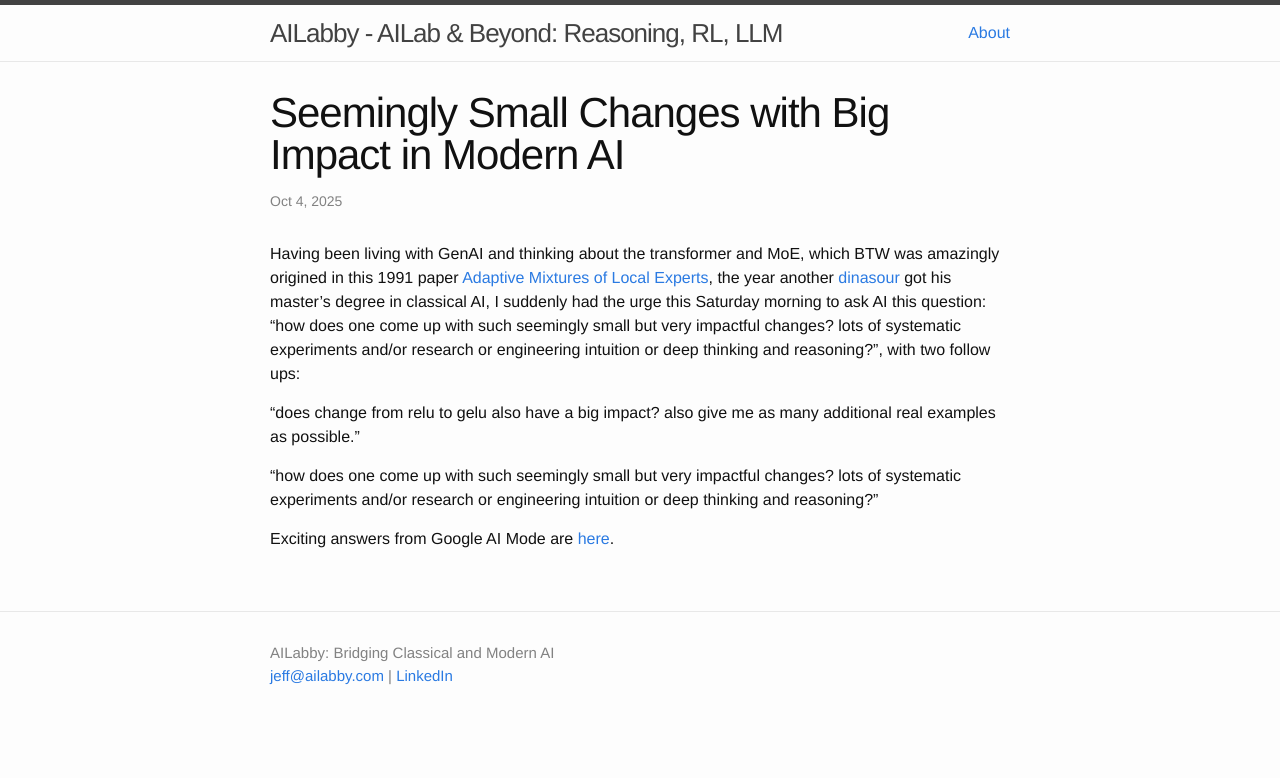
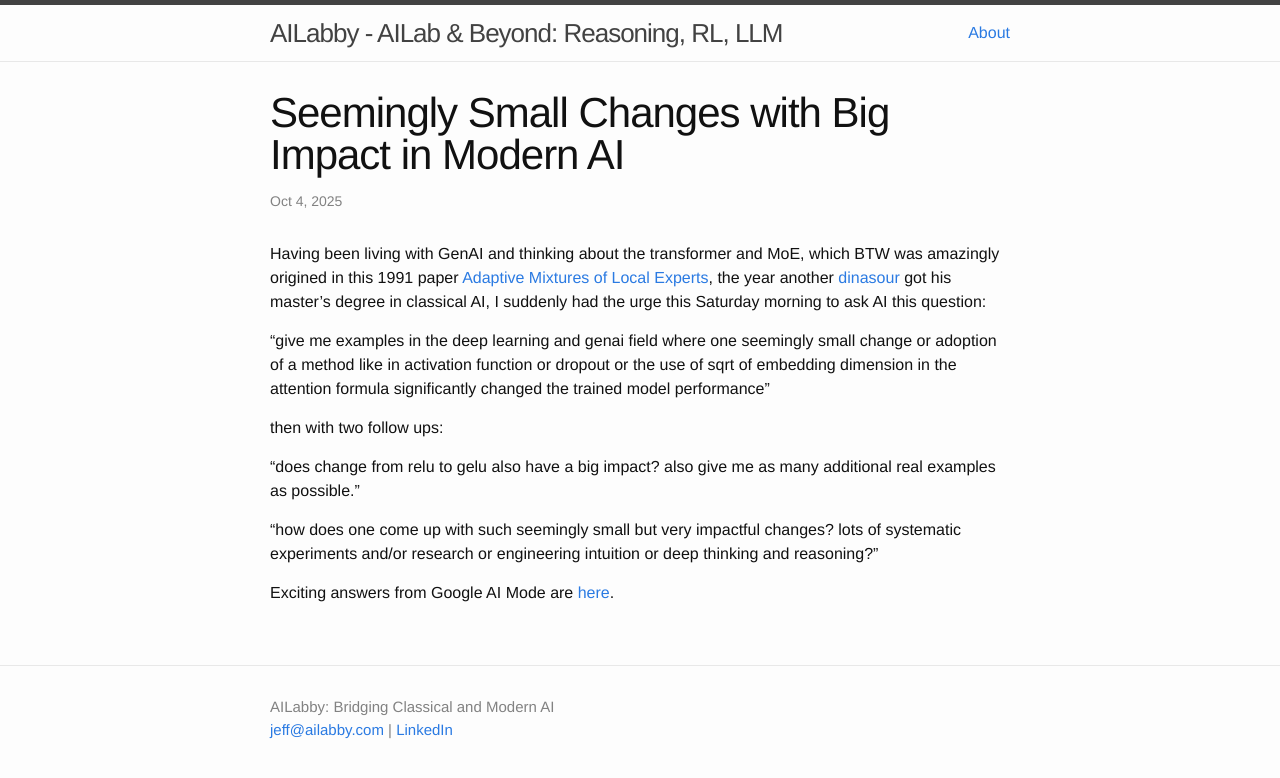
Before and after one commit to jeffxtang/jeffxtang.github.io, a Jekyll site: the page built from _posts/2025-10-04-small-change-big-impact.md, in a window 1280 px wide. Shown: the top 778 px of the page. Built offline with Jekyll 4.4.1, drawn with Linux system fonts in a browser that asks for light colours; comment, search, counter and statistics services are not loaded.

Commit message:
new post

```diff
--- a/_posts/2025-10-04-small-change-big-impact.md
+++ b/_posts/2025-10-04-small-change-big-impact.md
@@ -6,7 +6,11 @@ date:   2025-10-04 09:18:00
 categories: ai, reasoning, rl
 ---
 
-Having been living with GenAI and thinking about the transformer and MoE, which BTW was amazingly origined in this 1991 paper [Adaptive Mixtures of Local Experts](https://www.cs.toronto.edu/~fritz/absps/jjnh91.pdf), the year another [dinasour](https://www.espn.com/blog/new-york/brooklyn-nets/post/_/id/17845/old-man-pierce-delivers-playoff-daggers) got his master's degree in classical AI, I suddenly had the urge this Saturday morning to ask AI this question: "how does one come up with such seemingly small but very impactful changes? lots of systematic experiments and/or research or engineering intuition or deep thinking and reasoning?", with two follow ups:
+Having been living with GenAI and thinking about the transformer and MoE, which BTW was amazingly origined in this 1991 paper [Adaptive Mixtures of Local Experts](https://www.cs.toronto.edu/~fritz/absps/jjnh91.pdf), the year another [dinasour](https://www.espn.com/blog/new-york/brooklyn-nets/post/_/id/17845/old-man-pierce-delivers-playoff-daggers) got his master's degree in classical AI, I suddenly had the urge this Saturday morning to ask AI this question:
+
+"give me examples in the deep learning and genai field where one seemingly small change or adoption of a method like in activation function or dropout or the use of sqrt of embedding dimension in the attention formula significantly changed the trained model performance"
+
+then with two follow ups:
 
 "does change from relu to gelu also have a big impact? also give me as many additional real examples as possible."
 
```
